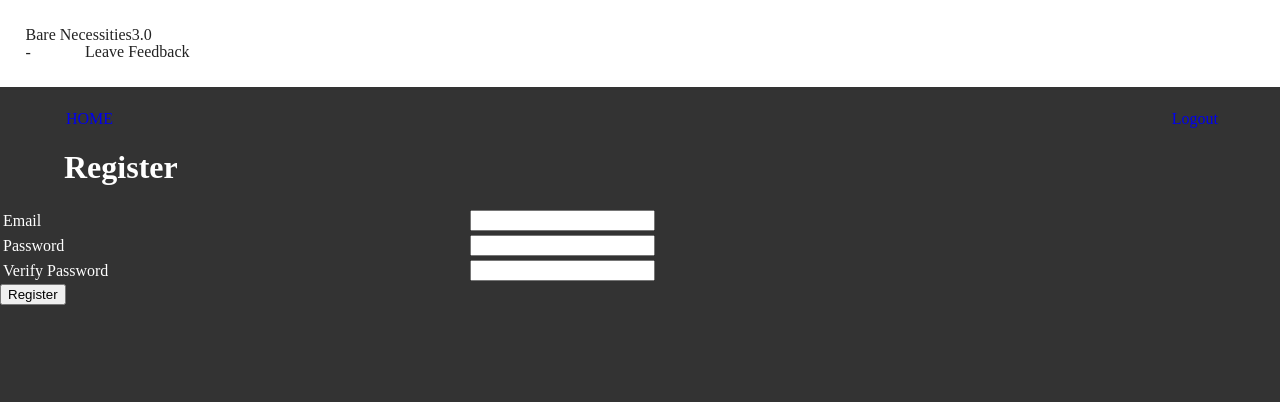
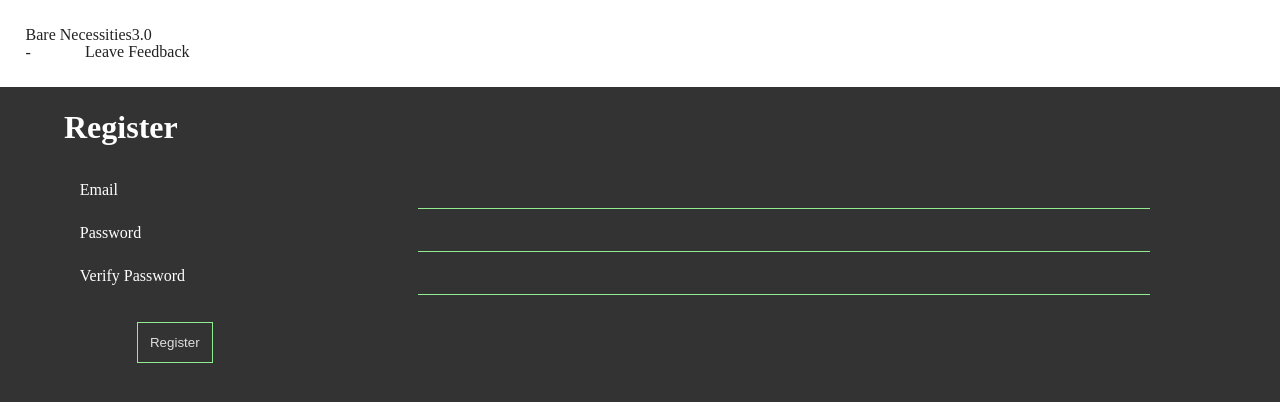
Before and after one commit to adamrd231/bn, a Flask app: template templates/register.html in a window 1280 px wide. Shown: the top 402 px of the page. Run offline with Flask 2, Linux system fonts and the light colour scheme; the template is opened without the code that fills it, so the values that code supplies are empty; the visitor is signed in with stand-in values (Sample User, id 1).

Commit message:
MVP Done

```diff
--- a/main.py
+++ b/main.py
@@ -5,13 +5,14 @@ from datetime import datetime
 from momentjs import momentjs
 
 
-
+#SET UP FLASK APP
 app = Flask(__name__)
 app.config['DEBUG'] = True
+#SET ROUTE FOR DATABASE
 app.config['SQLALCHEMY_DATABASE_URI'] = 'mysql+pymysql://get-it-done@localhost:8889/get-it-done'
 app.config['SQLALCHEMY_ECHO'] = True
 db = SQLAlchemy(app)
-app.secret_key = "abc"
+app.secret_key = "thebarenecessities"
 
 #TASK USER CLASS, CURRENTLY FILTERS BY
     # USER ACCOUNT
@@ -46,6 +47,8 @@ class User(db.Model):
 
 
 app.jinja_env.globals['momentjs'] = momentjs
+
+
 #BLOCKING ROUTES FOR USERS WHO ARE NOT SIGNED IN
 #JUSTIN CURRENTLY CREATES ACCOUNTS, NEW USERS ARE MADE BY HIM
 @app.before_request
@@ -55,33 +58,33 @@ def require_login():
         return redirect('/login')
 
 
+#APP LANDS ON THIS PAGE IF USER IS NOT CURRENTLY SIGNED IN
+#CHECKS TO MAKE SURE USER IS REGISTED IN THE DATABASE
+#CHECKS THAT THE PASSWORD MATCHES THE USERS PASSWORD SAVED
+@app.route('/login', methods=['POST', 'GET'])
+def login():
+    if request.method == 'POST':
+        email = request.form['email']
+        password = request.form['password']
+        #Checks if there is a user email that matches the provided login
+        if not (User.query.filter_by(email=email).first()):
+            flash("username is incorrect or not registered.")
+            return render_template('login.html')
+        #if there is a user, get the user from the database
+        #verify the password provided matches the database password
+        if (User.query.filter_by(email=email).first()):
+            check_password = User.query.filter_by(email=email).first()
+            if password != check_password.password:
+                flash("password is incorrect.")
+                #KEEP THE USERNAME IF IT WAS CORRECT
+                return render_template('login.html', check_password=check_password.email)
+            #if password matches, log user in
+            if password == check_password.password:
+                session['email'] = email
+                flash("Logged in")
+                return redirect('/')
 
-@app.route('/pdf_template', methods=['POST', 'GET'])
-def pdf_templates():
-
-    owner = User.query.filter_by(email=session['email']).first()
-    tasks = Task.query.filter_by(completed=False, owner=owner).all()
-
-    options = {
-        'page-size' : 'Letter',
-        'margin-top': '0in',
-        'margin-right': '0in',
-        'margin-bottom': '0in',
-        'margin-left': '0in',
-    }
-    css = 'static/styles.css'
-
-    rendered = render_template('pdf_template.html',
-                                owner = owner,
-                                tasks=tasks,
-                                )
-
-    pdf = pdfkit.from_string(rendered, False, options=options)
-    response = make_response(pdf)
-    response.headers['Content-Type'] = 'application/pdf'
-    response.headers['Content-Disposition'] = 'inline'
-
-    return response
+    return render_template('login.html')
 
 
 
@@ -139,34 +142,75 @@ def bn():
           title="Error")
 
 
-#APP LANDS ON THIS PAGE IF USER IS NOT CURRENTLY SIGNED IN
-#CHECKS TO MAKE SURE USER IS REGISTED IN THE DATABASE
-#CHECKS THAT THE PASSWORD MATCHES THE USERS PASSWORD SAVED
-@app.route('/login', methods=['POST', 'GET'])
-def login():
+#PRINT YOUR BN!
+@app.route('/pdf_template', methods=['POST', 'GET'])
+def pdf_templates():
+
+    owner = User.query.filter_by(email=session['email']).first()
+    tasks = Task.query.filter_by(completed=False, owner=owner).all()
+
+    options = {
+        'page-size' : 'Letter',
+        'margin-top': '0in',
+        'margin-right': '0in',
+        'margin-bottom': '0in',
+        'margin-left': '0in',
+    }
+    css = 'static/styles.css'
+
+    rendered = render_template('pdf_template.html',
+                                owner = owner,
+                                tasks=tasks,
+                                )
+
+    pdf = pdfkit.from_string(rendered, False, options=options)
+    response = make_response(pdf)
+    response.headers['Content-Type'] = 'application/pdf'
+    response.headers['Content-Disposition'] = 'inline'
+
+    return response
+
+
+# TODO Make this behind a password somehow?
+@app.route('/really-long-registration_name-throws-off-hackers', methods=['POST', 'GET'])
+def register():
     if request.method == 'POST':
         email = request.form['email']
         password = request.form['password']
-        #Checks if there is a user email that matches the provided login
-        if not (User.query.filter_by(email=email).first()):
-            flash("username is incorrect or not registered.")
-            return render_template('login.html')
-        #if there is a user, get the user from the database
-        #verify the password provided matches the database password
-        if (User.query.filter_by(email=email).first()):
-            check_password = User.query.filter_by(email=email).first()
-            if password != check_password.password:
-                flash("password is incorrect.")
-                #KEEP THE USERNAME IF IT WAS CORRECT
-                return render_template('login.html', check_password=check_password.email)
-            #if password matches, log user in
-            if password == check_password.password:
-                session['email'] = email
-                flash("Logged in")
-                return redirect('/')
+        verify = request.form['verify']
 
-    return render_template('login.html')
+        # - Validate the users data
 
+        existing_user = User.query.filter_by(email=email).first()
+        if not existing_user:
+            new_user = User(email, password)
+            db.session.add(new_user)
+            db.session.commit()
+            #todo - Remember the user
+            session['email'] = email
+            return redirect('/')
+        else:
+            # todo - user better response message
+            return "<h1>Duplicate User</h1>"
+
+    return render_template('register.html')
+
+
+#LOGS USER OF OF THE SESSION
+@app.route('/logout')
+def logout():
+    del session['email']
+    return redirect('/')
+
+
+
+
+
+
+
+#######################
+## FUTURE FEATURES  ###
+#######################
 #ROUTE HANDLER IS ORDER TO CHANGE COMPLETED TASK ATTRIBUTE OF TRUE/FALSE
 @app.route('/complete-task', methods=['POST'])
 def complete_task():
@@ -212,37 +256,6 @@ def delete_task():
 
     return redirect(url)
 
-#LOGS USER OF OF THE SESSION
-@app.route('/logout')
-def logout():
-    del session['email']
-    return redirect('/')
-
-
-
-# NEED TO DELETE THIS WHEN WE LAUNCH AND HAVE A WAY TO MANUALLY ENTER USERS
-@app.route('/register', methods=['POST', 'GET'])
-def register():
-    if request.method == 'POST':
-        email = request.form['email']
-        password = request.form['password']
-        verify = request.form['verify']
-
-        # - Validate the users data
-
-        existing_user = User.query.filter_by(email=email).first()
-        if not existing_user:
-            new_user = User(email, password)
-            db.session.add(new_user)
-            db.session.commit()
-            #todo - Remember the user
-            session['email'] = email
-            return redirect('/')
-        else:
-            # todo - user better response message
-            return "<h1>Duplicate User</h1>"
-
-    return render_template('register.html')
 
 
 if __name__ == '__main__':
--- a/static/styles.css
+++ b/static/styles.css
@@ -128,6 +128,10 @@ table {
   margin-top: 2%;
 }
 
+#register_form {
+  margin-left: 6%;
+}
+
 #input_button {
   margin-top: 2%;
   padding: 1%;
@@ -161,6 +165,7 @@ table {
 
 #task_id {
   margin-right: 2%;
+  font-size: 1.4em;
 }
 
 .task_flex {
@@ -206,3 +211,7 @@ table {
   text-align: center;
   font-size: 1em;
 }
+
+.overlay {
+  background-color: black;
+}
--- a/templates/register.html
+++ b/templates/register.html
@@ -14,37 +14,32 @@
         {{timestamp}} - <a id="feedback_button" href="mailto:justin.rdconcepts@gmail.com">Leave Feedback</a>
       </div>
     </div>
-    <div class="navbar">
-      <div id="nav_button"><a href="http://127.0.0.1:5000/">HOME</a></div>
-      <div id="nav_button"><a href="/logout">Logout</a></div>
-    </div>
+
+<div class="overlay">
+
+</div>
+
     <div>
       <h1>Register</h1>
     </div>
 
 
-<form action="/register" method="post">
+<form id="register_form" action="/really-long-registration_name-throws-off-hackers" method="post">
     <table>
         <tr>
             <td><label for="email">Email</label></td>
-            <td>
-                <input name="email" type="email" value="{{ email }}">
-            </td>
+            <td><input id="input" name="email" type="email" value="{{ email }}"></td>
         </tr>
         <tr>
             <td><label for="password">Password</label></td>
-            <td>
-                <input name="password" type="password">
-            </td>
+            <td><input id="input" name="password" type="password"></td>
         </tr>
         <tr>
             <td><label for="verify">Verify Password</label></td>
-            <td>
-                <input name="verify" type="password">
-            </td>
+            <td><input id="input" name="verify" type="password"></td>
         </tr>
     </table>
-    <input type="submit" value="Register">
+    <input id="input_button" type="submit" value="Register">
 </form>
 
 </body>
```
